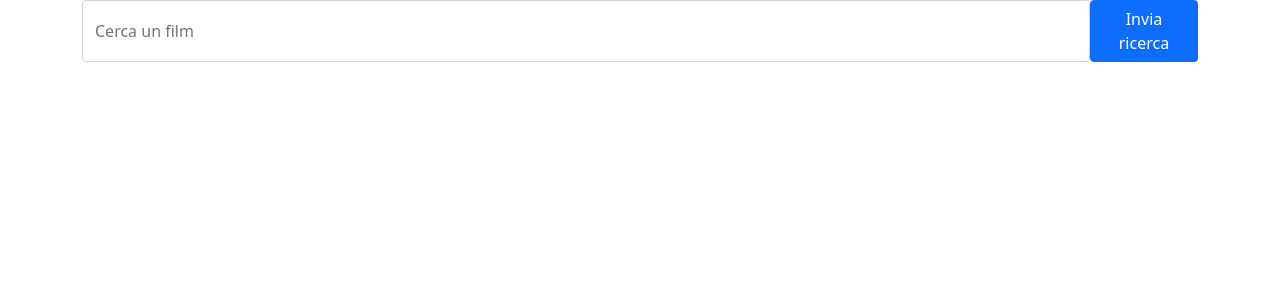
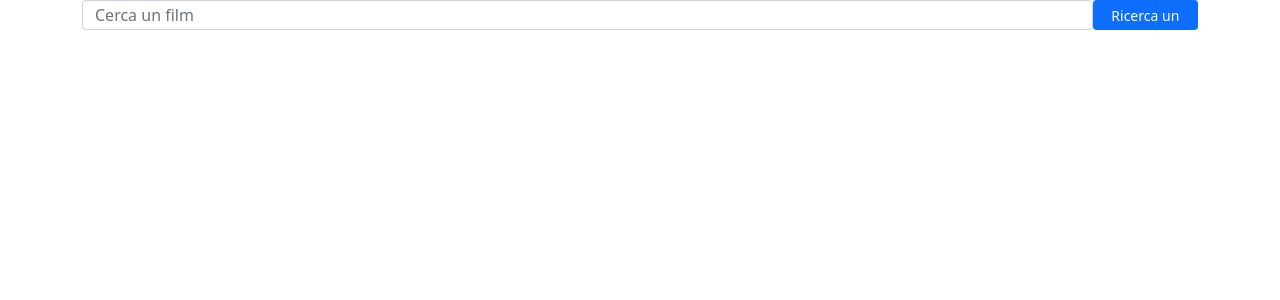
Before and after one commit to hexeva/vue-boolflix, a Vue app: page / in a window 1280 px wide. Shown: the top 300 px of the page. Built offline with nearby package versions, Linux system fonts and the light colour scheme.

Commit message:
created generic function to call api

```diff
--- a/src/App.vue
+++ b/src/App.vue
@@ -1,6 +1,6 @@
 <template>
   <div id="app">
-    <Header @research="callApi" />
+    <Header @research="allResearch" />
     <Main :responseMoviesArray="movieList" />
   </div>
 </template>
@@ -25,18 +25,24 @@ export default {
     return {
 
       movieList:[],
-      userResearch:''
+      userResearch:'',
+      apiKey:'3b8e65acb65bbd04677cf76f0c18bc6d',
 
     };
   },
 
 methods:{
 
-  callApi: function(text){
+  allResearch:function(text){
     this.userResearch = text;
+    this.callApi;
+
+  },
+
+  callApi: function(){
             axios.get('https://api.themoviedb.org/3/search/movie', {
                 params:{
-                    api_key:'3b8e65acb65bbd04677cf76f0c18bc6d',
+                    api_key:this.apiKey,
                     query: this.userResearch,
                 }
             })
@@ -51,6 +57,7 @@ methods:{
 
 
 
+
 };
 </script>
 
--- a/src/components/Header.vue
+++ b/src/components/Header.vue
@@ -2,7 +2,7 @@
     <div class="container">
         <div class="search_bar">
             <input class="form-control" v-model="searchMovie" id="Search" type="text" placeholder="Cerca un film">
-            <button class="btn btn-primary"  @click="$emit('research',searchMovie)">Invia ricerca</button>
+            <button class="btn btn-primary btn-sm"  @click="$emit('research',searchMovie)">Ricerca un film</button>
         </div>
 
     </div>
@@ -32,6 +32,7 @@ export default {
 
     .search_bar{
     display: flex;
+    height: 30px;
 }
 
 
```
